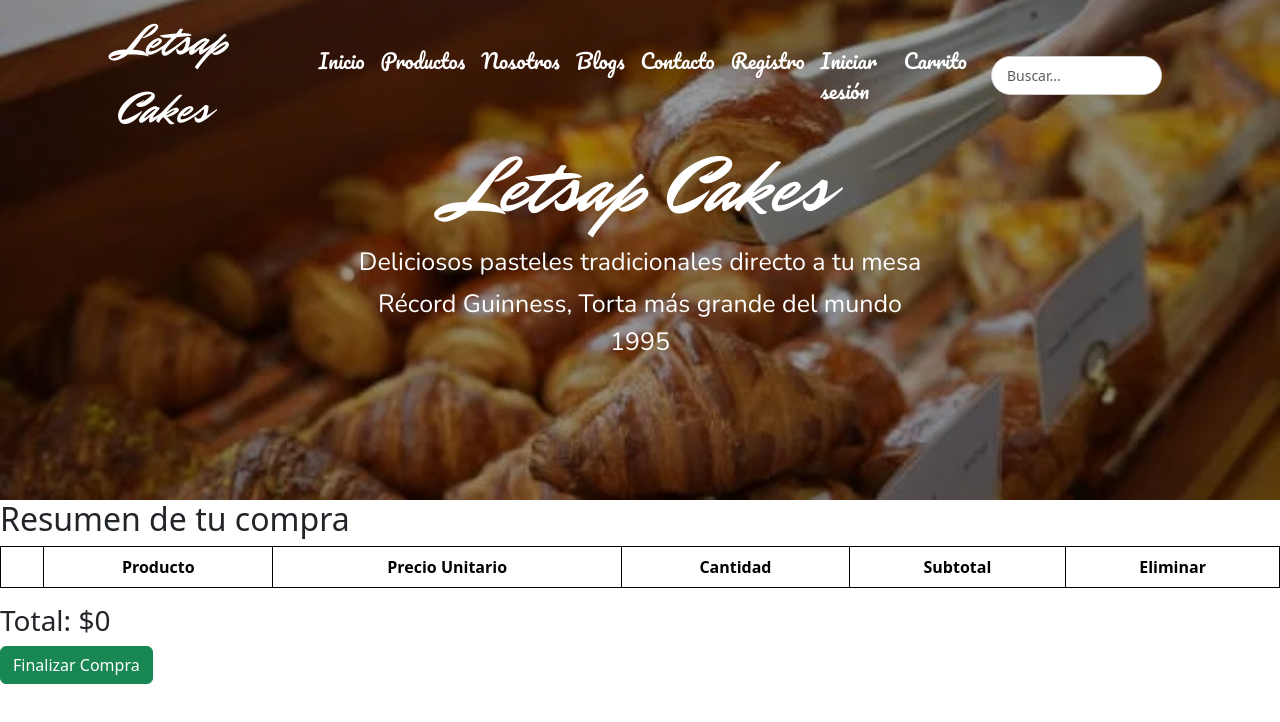
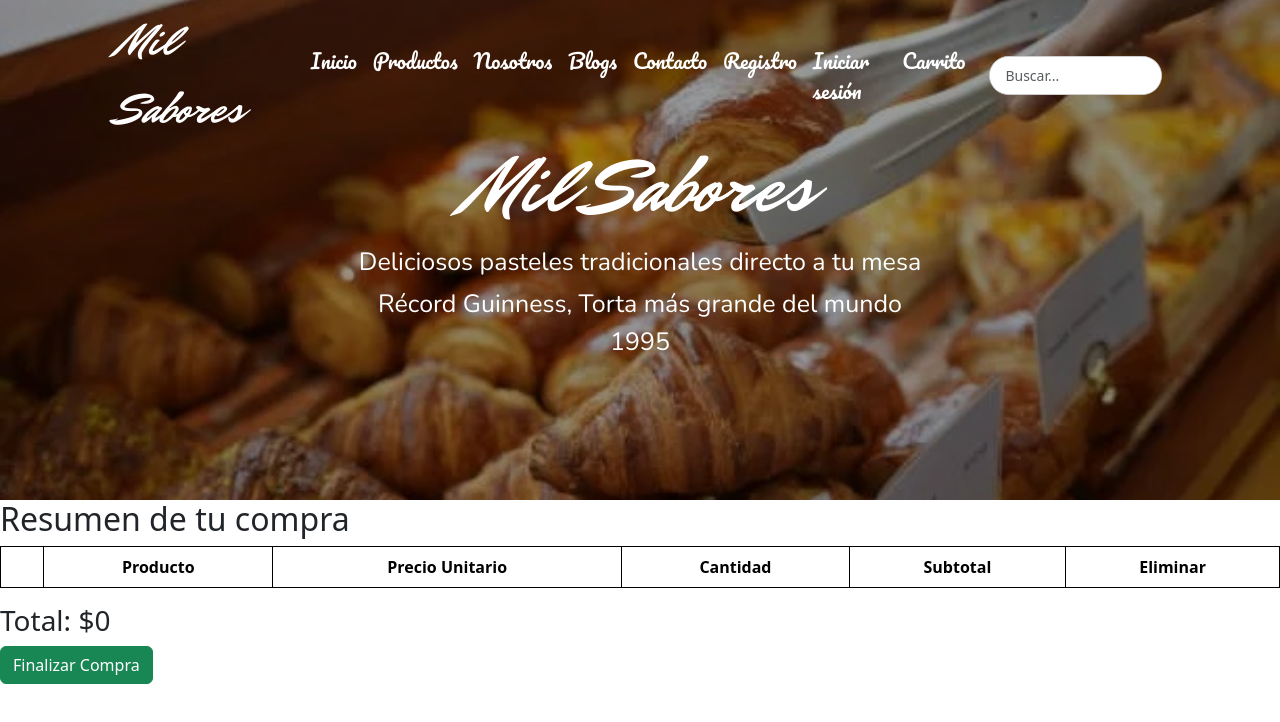
Before and after one commit to sergiomcl/Pasteleria, a plain HTML site: page carrito.html in a window 1280 px wide. Drawn offline with nearby package versions, Linux system fonts and the light colour scheme.

Commit message:
Se actualizo el nombre de branding para las paginas, se actualizó detalle estetico en imagen carrusel

```diff
--- a/carrito.html
+++ b/carrito.html
@@ -11,7 +11,7 @@
 <!--menu de inicio aqui-->
         <nav class="navbar navbar-expand-lg navbar-light fixed-top">
             <div class="container px-4 px-lg-5">
-                <a class="navbar-logotipo" href="index.html">Letsap Cakes</a>
+                <a class="navbar-logotipo" href="index.html">Mil Sabores</a>
                 <button class="navbar-toggler" type="button" data-bs-toggle="collapse" data-bs-target="#navbarResponsive" aria-controls="navbarResponsive" aria-expanded="false" aria-label="Toggle navigation">
                     Menu
                 </button>
@@ -43,7 +43,7 @@
                 <div class="row gx-4 gx-lg-5 justify-content-center">
                     <div class="col-md-10 col-lg-8 col-xl-7">
                         <div class="inicio-titulo">
-                            <h1>Letsap Cakes</h1>
+                            <h1>Mil Sabores</h1>
                             <span class="inicio-eslogan">Deliciosos pasteles tradicionales directo a tu mesa <br>
                                 <i class="icon-award"></i>Récord Guinness, Torta más grande del mundo 1995
                             </span>
```
Also changed, not shown: blogs.html (+1 -1 lines), contacto.html (+1 -1 lines), detalle.html (+2 -2 lines), nosotros.html (+2 -2 lines), productos.html (+2 -2 lines), img/banner2.jpg, img/tarta_carrusel_02.jpg (deleted).
